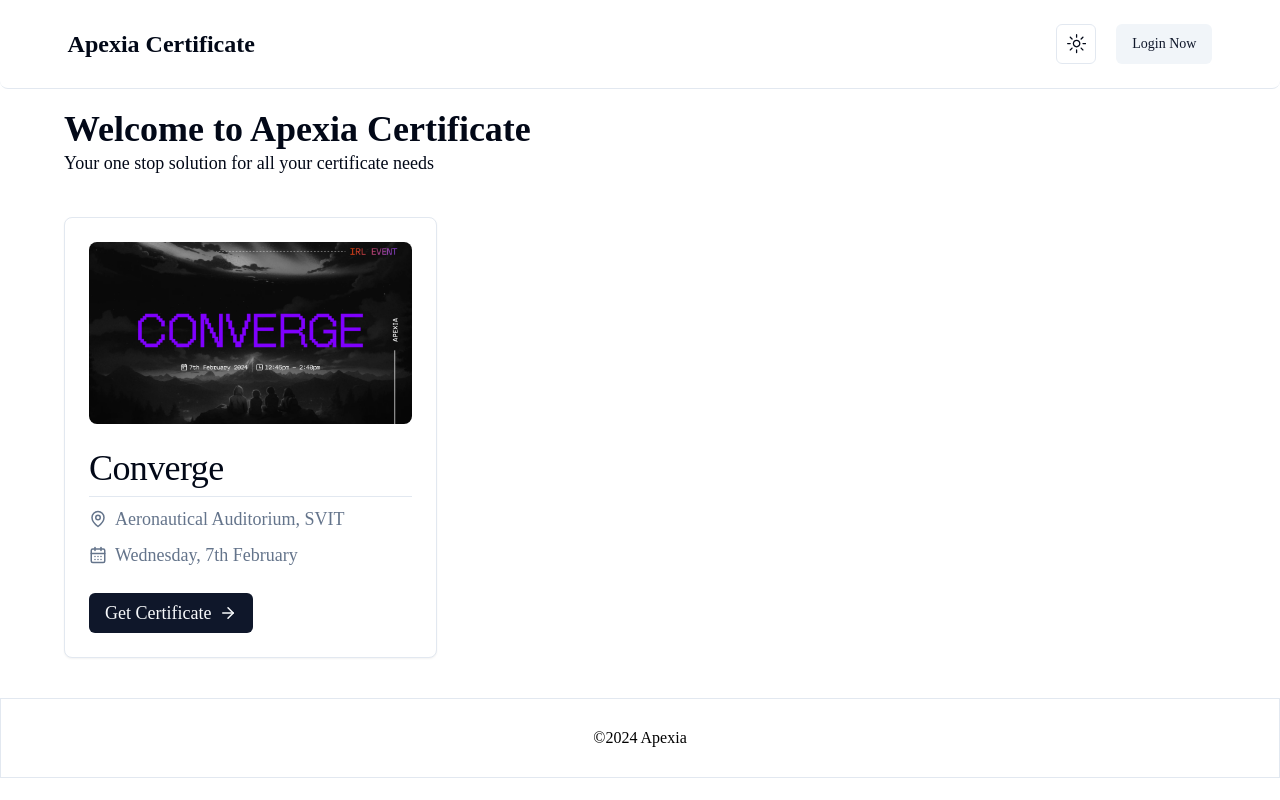
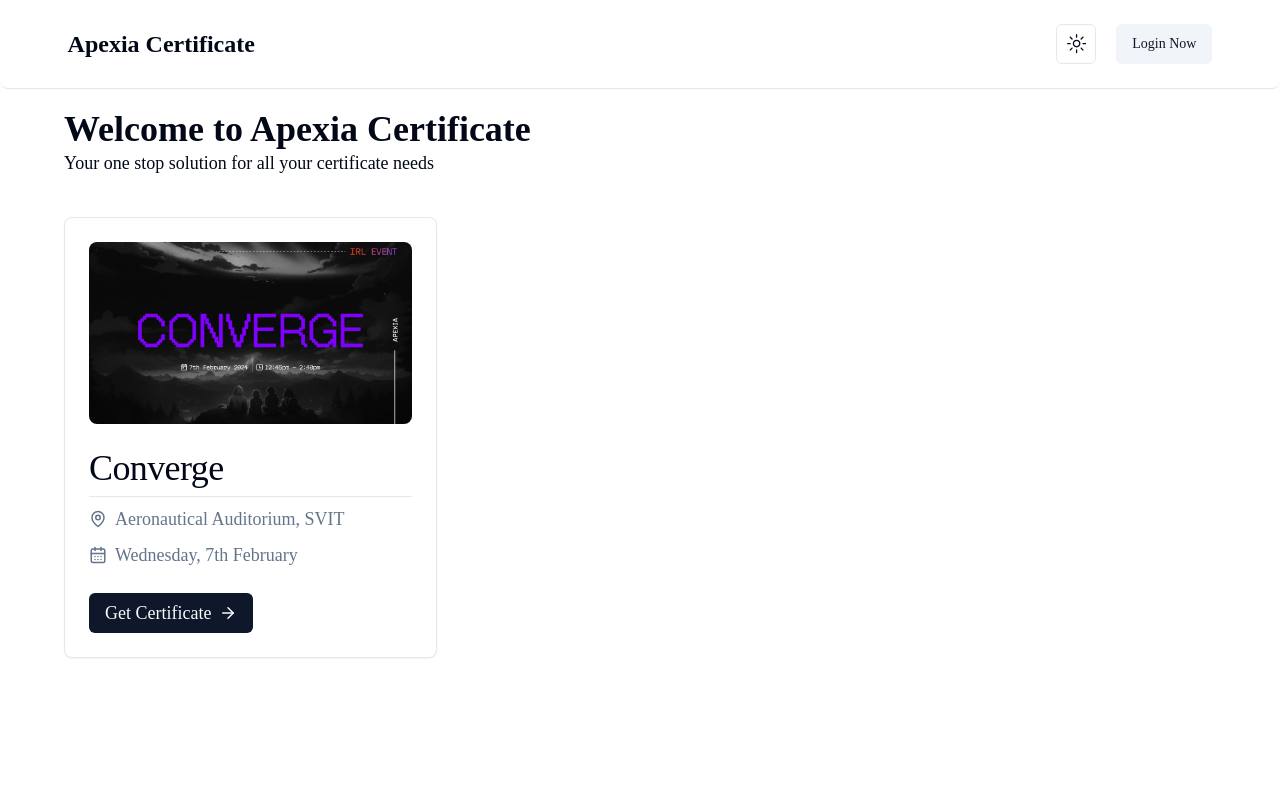
Before and after one commit to Apexia-Community/Apexia-Certificate, a Next.js app: page / in a window 1280 px wide. Shown: the top 800 px of the page. Built offline with nearby package versions, Linux system fonts and the light colour scheme; no server answers; a web font is replaced by a local one.

Commit message:
Fixed Hero, Footer, Header

```diff
--- a/app/converge/page.tsx
+++ b/app/converge/page.tsx
@@ -31,8 +31,7 @@ export default function Certificate() {
 
     return (
         <>
-            <Header />
-            <div className="w-full max-w-[90%] mx-auto justify-center">
+            <div className="w-full max-w-[90%] mx-auto justify-center min-h-screen">
                 <div className="flex items-center">
                     <Link href="./" className="cursor-pointer">
                         <Label className="text-lg cursor-pointer underline">Apexia Certificate</Label>
--- a/app/layout.tsx
+++ b/app/layout.tsx
@@ -3,6 +3,8 @@ import type { Metadata } from "next";
 import { ClerkProvider } from "@clerk/nextjs";
 import { ThemeProvider } from "@/components/theme-provider";
 import Footer from "@/components/universal/Footer";
+import Head from "next/head";
+import Header from "@/components/universal/Header";
 
 export const metadata: Metadata = {
     title: "Apexia Certificate",
@@ -24,6 +26,7 @@ export default function RootLayout({
                         enableSystem
                         disableTransitionOnChange
                     >
+                        <Header />
                         {children}
                         <Footer />
                     </ThemeProvider>
--- a/app/page.tsx
+++ b/app/page.tsx
@@ -5,7 +5,6 @@ import Footer from "@/components/universal/Footer";
 export default function Home() {
     return (
         <>
-            <Header />
             <Hero />
         </>
     );
--- a/components/universal/Footer.tsx
+++ b/components/universal/Footer.tsx
@@ -2,7 +2,7 @@ export default function Footer() {
     const year = new Date().getFullYear();
 
     return (
-        <footer className="flex justify-center items-center w-full h-20 border-t border text-black  dark:text-white mt-10">
+        <footer className="flex justify-center items-center w-full h-20 border-t text-black  dark:text-white mt-10">
             <p className="text-center">©{year} Apexia</p>
         </footer>
     );
--- a/components/universal/Hero.tsx
+++ b/components/universal/Hero.tsx
@@ -10,7 +10,7 @@ import { Card, CardContent, CardDescription, CardFooter, CardHeader, CardTitle }
 export default function Hero() {
     return (
         <>
-            <div className="w-full max-w-[90%] mx-auto justify-center">
+            <div className="w-full max-w-[90%] mx-auto justify-center min-h-screen">
                 <div className="mb-10 max-sm:text-center">
                     <div className="flex items-center max-sm:justify-center">
                         <Label className="text-4xl font-bold max-sm:text-xl">
```
